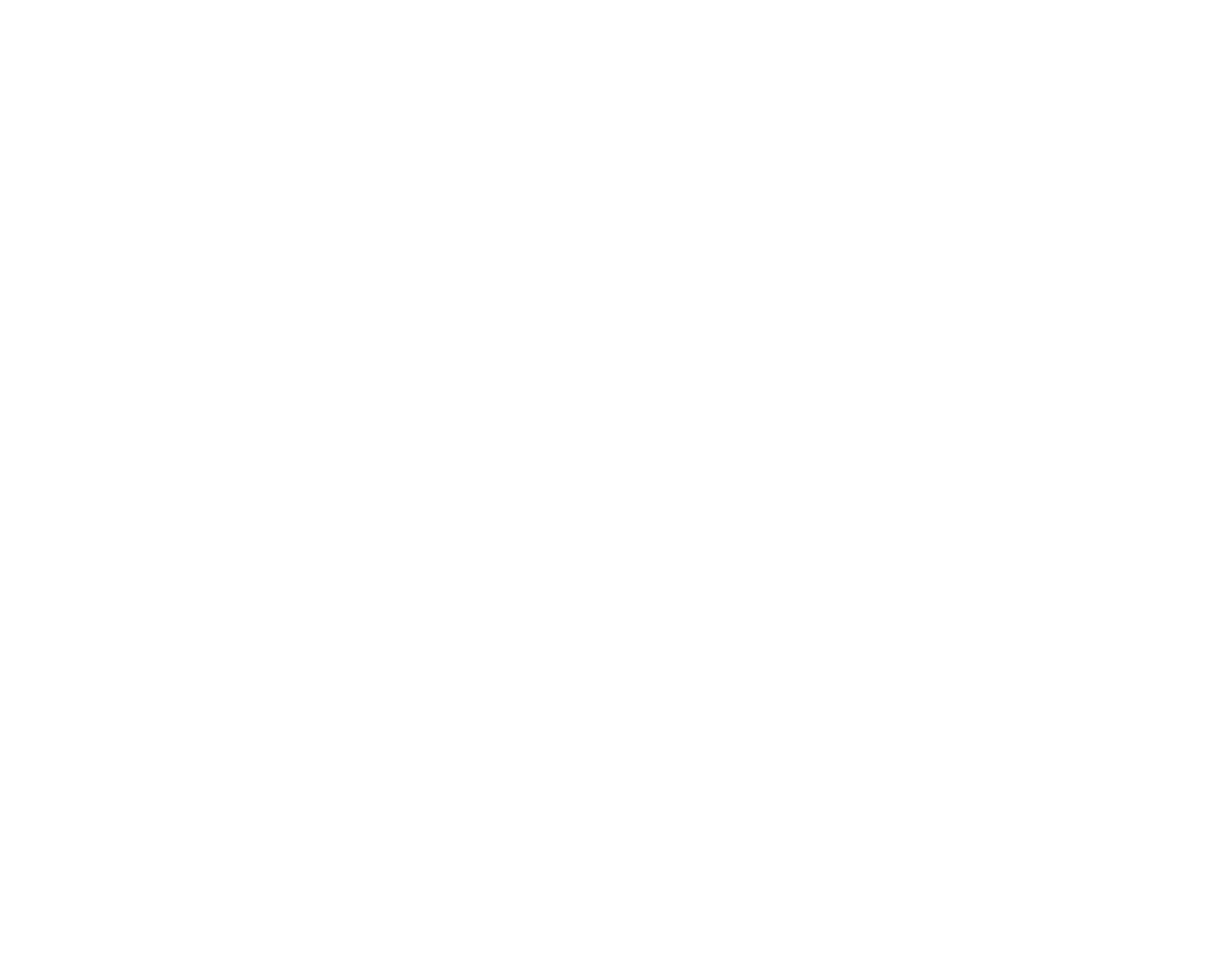
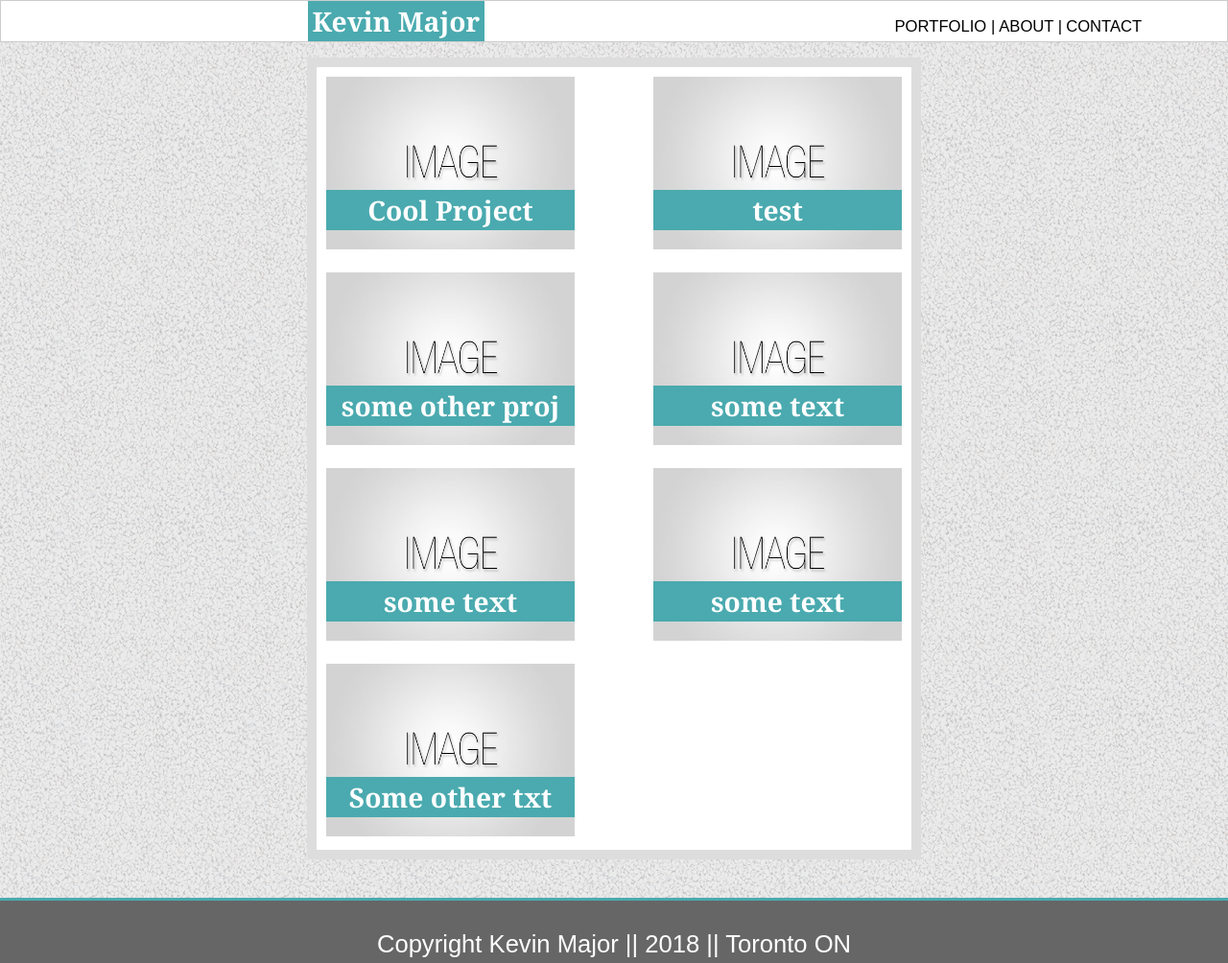
Before and after one commit to kmajor1/Basic-Portfolio, a plain HTML site: page contact.html in a window 1280 px wide. Shown: the whole page at 96% size. Before the commit the page ends 800 px from the top, so only its background shows below. Drawn offline with Linux system fonts and the light colour scheme.

Commit message:
updated port imgs and styles. Copied index into contact HTML for baseline

```diff
--- a/assets/css/style.css
+++ b/assets/css/style.css
@@ -14,7 +14,15 @@ a {
     text-align: right;
     color: black;
     font-family: arial, Arial, Helvetica, sans-serif;
-    font-size: 1.2vw;
+    font-size: 1.3vw;
+}
+
+p {
+    font-family: Arial, Helvetica, sans-serif;
+    color: #ffffff;
+    text-align: center;
+    font-size: 2vw;
+    padding: 5px;
 }
 
 h1, h2 {
@@ -25,7 +33,25 @@ h1, h2 {
     padding-right: 5px;
     padding-bottom: 2px;
     padding-top: 2px;
-    font-size: 2vw;
+    font-size: 2.2vw;
+}
+
+ul, li {
+    display: inline;
+}
+
+ul {
+    margin-left: 30%;
+
+}
+
+nav {
+    border: 1px solid #cccccc;
+    width: 100%;
+    background-color: #ffffff;
+    position: fixed;
+    z-index: 10;
+
 }
 
 nav h1, nav h2 {
@@ -39,24 +65,11 @@ nav h1, nav h2 {
 
 }
 
-/* header styles */
-
-nav {
-    border: 1px solid #cccccc;
-    width: 100%;
-    background-color: #ffffff;
-    position: fixed;
-    z-index: 10;
-
-}
-
 nav::after {
     content: "";
     display: table;
     clear: both;
 }
-
-
 
 .blank {
     width: 25%;
@@ -78,17 +91,25 @@ nav::after {
 
 /* portfolio styles */
 
+.portfolio::after {
+
+    content: "";
+    display: table;
+    clear: both;
+
+}
+
 .proj-column {
     width: 45%;
+
+}
+
+.l {
     float: left;
 }
 
-.column {
-
-    padding: 0;
-    height: 75px;
-
-
+.r {
+    float: right;
 }
 
 .row {
@@ -103,18 +124,23 @@ nav::after {
     clear: both;
 }
 
-.portfolio img {
-width: 100%;
-padding: 10px;
-}
+
 
 .portfolio {
     width: 50%;
     margin: 0 auto;
     position: relative;
     top: 60px;
+    border: 10px solid #dddddd;
+    background-color: #ffffff;
 
 }
+
+.portfolio img {
+    width: 100%;
+    padding: 10px;
+    height: 200px;
+    }
 
 .proj-box {
 position: relative;
@@ -122,18 +148,18 @@ position: relative;
 
 .proj-text {
     position: absolute;
-    bottom: 5%;
+    bottom: .01em;
     right: 0%;
     width: 100%;
     padding: 10px;
     text-align: center;
 }
 
-ul, li {
-    display: inline;
-}
-
-ul {
-    margin-left: 25%;
+footer {
+    width: 100%;
+    background-color: #666;
+    position: relative;
+    bottom: -100px;
+    border-top: 3px solid #4aaaaf;
 
 }
--- a/contact.html
+++ b/contact.html
@@ -0,0 +1,98 @@
+<!DOCTYPE html>
+<html>
+    <head>
+        <title>Kevin's Portfolio</title>
+        <link rel="stylesheet" type="text/css" href="./assets/css/style.css">
+    </head>
+    <body>
+        <!-- row for header-->
+        <nav>
+            <h1>
+                Kevin Major
+            </h1>
+            <ul>
+                <li><a href="#">Portfolio |</a></li>
+                <li><a href="#">About |</a></li>
+                <li><a href="#">Contact</a></li>
+            </ul>
+
+            </div>
+
+
+        </nav>
+
+
+
+        <!-- main content -->
+
+            <div class="portfolio">
+                <div class="row">
+                    <div class="proj-column l">
+                        <div class="proj-box">
+                            <img src="./assets/images/port1.jpg">
+                            <div class="proj-text">
+                                <h2>Cool Project</h2>
+                            </div>
+                        </div>
+                    </div>
+                    <div class="proj-column r">
+                        <div class="proj-box">
+                            <img src="./assets/images/port1.jpg">
+                            <div class="proj-text">
+                                <h2>test</h2>
+                            </div>
+                        </div>
+                    </div>
+                </div>
+                <div class="row">
+                    <div class="proj-column l">
+                        <div class="proj-box">
+                            <img src="./assets/images/port1.jpg">
+                            <div class="proj-text">
+                                <h2>some other proj</h2>
+                            </div>
+                        </div>
+                    </div>
+                    <div class="proj-column r">
+                        <div class="proj-box">
+                            <img src="./assets/images/port1.jpg">
+                            <div class="proj-text">
+                                <h2>some text</h2>
+                            </div>
+                        </div>
+                    </div>
+                </div>
+                <div class="row">
+                    <div class="proj-column l">
+                        <div class="proj-box">
+                            <img src="./assets/images/port1.jpg">
+                            <div class="proj-text">
+                                <h2>some text</h2>
+                            </div>
+                        </div>
+                    </div>
+                    <div class="proj-column r">
+                        <div class="proj-box">
+                            <img src="./assets/images/port1.jpg">
+                            <div class="proj-text">
+                                <h2>some text</h2>
+                            </div>
+                        </div>
+                    </div>
+                </div>
+                <div class="row">
+                    <div class="proj-column l">
+                        <div class="proj-box">
+                            <img src="./assets/images/port1.jpg">
+                            <div class="proj-text">
+                                <h2>Some other txt</h2>
+                            </div>
+                        </div>
+                    </div>
+                </div>
+            </div>
+        <footer>
+                <p>Copyright Kevin Major || 2018 || Toronto ON</p>
+        </footer>
+    </body>
+</html>
```
Also changed, not shown: index.html (+28 -35 lines), assets/images/alext.jpeg (added), assets/images/battletoads.jpeg (added), assets/images/hangman.jpeg (added), assets/images/rpg_game.jpeg (added), assets/images/rps.jpeg (added), assets/images/zombies.jpeg (added).
